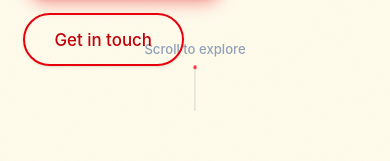
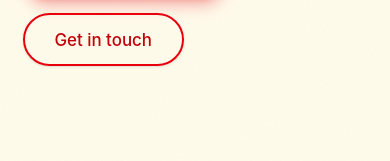
Before and after one commit to kaminjii/portfolio, a Next.js app: page / in a window 390 px wide. Shown: the part 859-1020 px from the top of the page. Built offline with nearby package versions, Linux system fonts and the light colour scheme.

Commit message:
edit responsive design hero section

```diff
--- a/src/components/App.js
+++ b/src/components/App.js
@@ -514,31 +514,6 @@ const App = () => {
             </div>
           </div>
 
-          {/* Enhanced Scroll Indicator */}
-          <div className="absolute bottom-8 left-1/2 -translate-x-1/2">
-            <FadeIn delay={800}>
-              <div className={cx(
-                "text-sm font-medium group cursor-pointer",
-                theme === 'dark' ? "text-amber-500" : "text-slate-400"
-              )}
-              onClick={() => scrollToSection('about')}>
-                <div className="flex flex-col items-center gap-2 transition-transform duration-300 group-hover:scale-110">
-                  <span className="transition-colors duration-300 group-hover:text-red-400">
-                    Scroll to explore
-                  </span>
-                  <div className="relative">
-                    <div className="w-px h-12 bg-current opacity-40 transition-all duration-300 group-hover:opacity-70" />
-                    {/* Animated dot */}
-                    <div className={cx(
-                      "absolute left-1/2 top-0 w-1 h-1 -translate-x-1/2 rounded-full animate-bounce",
-                      theme === 'dark' ? "bg-red-400" : "bg-red-500"
-                    )} />
-                  </div>
-                </div>
-              </div>
-            </FadeIn>
-          </div>
-
           {/* Mouse follower effect */}
           <div
             className="fixed w-8 h-8 rounded-full pointer-events-none mix-blend-multiply z-50 transition-opacity duration-300"
```
